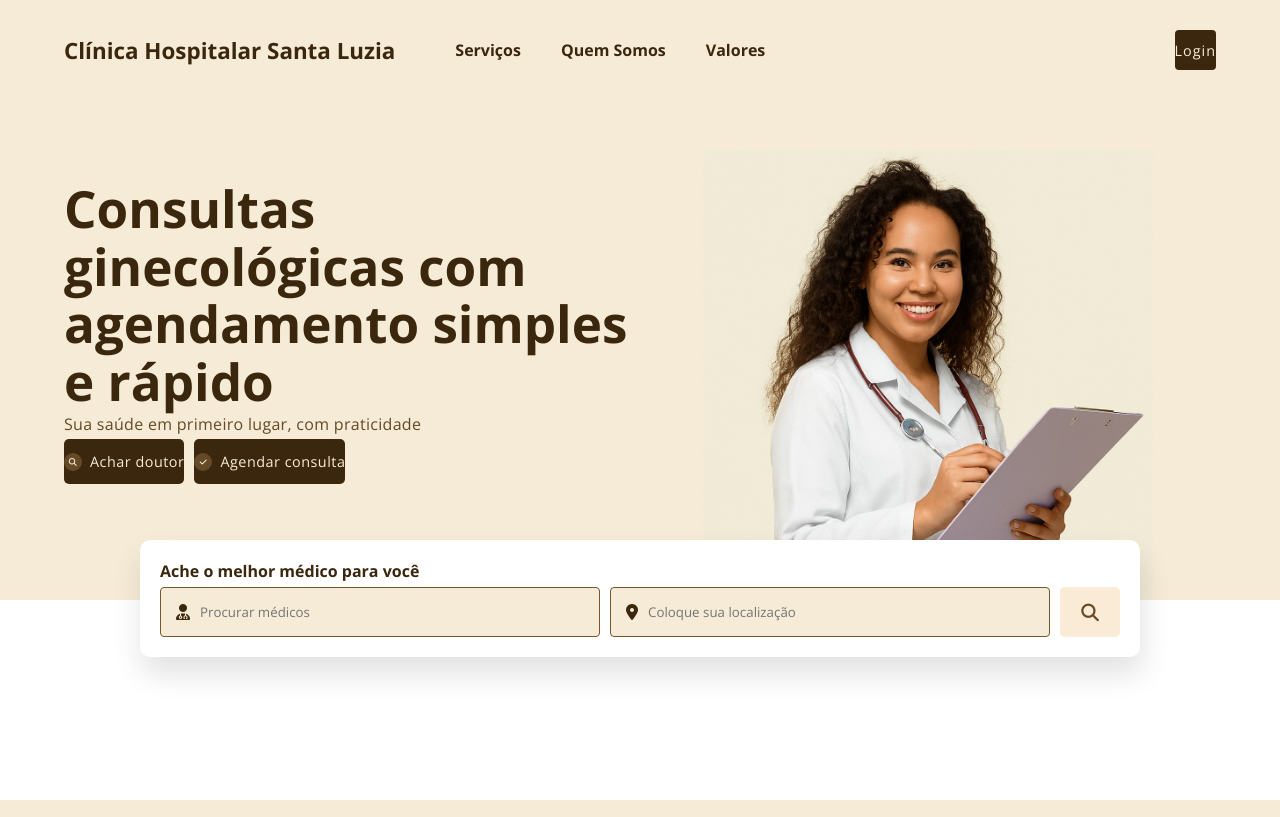
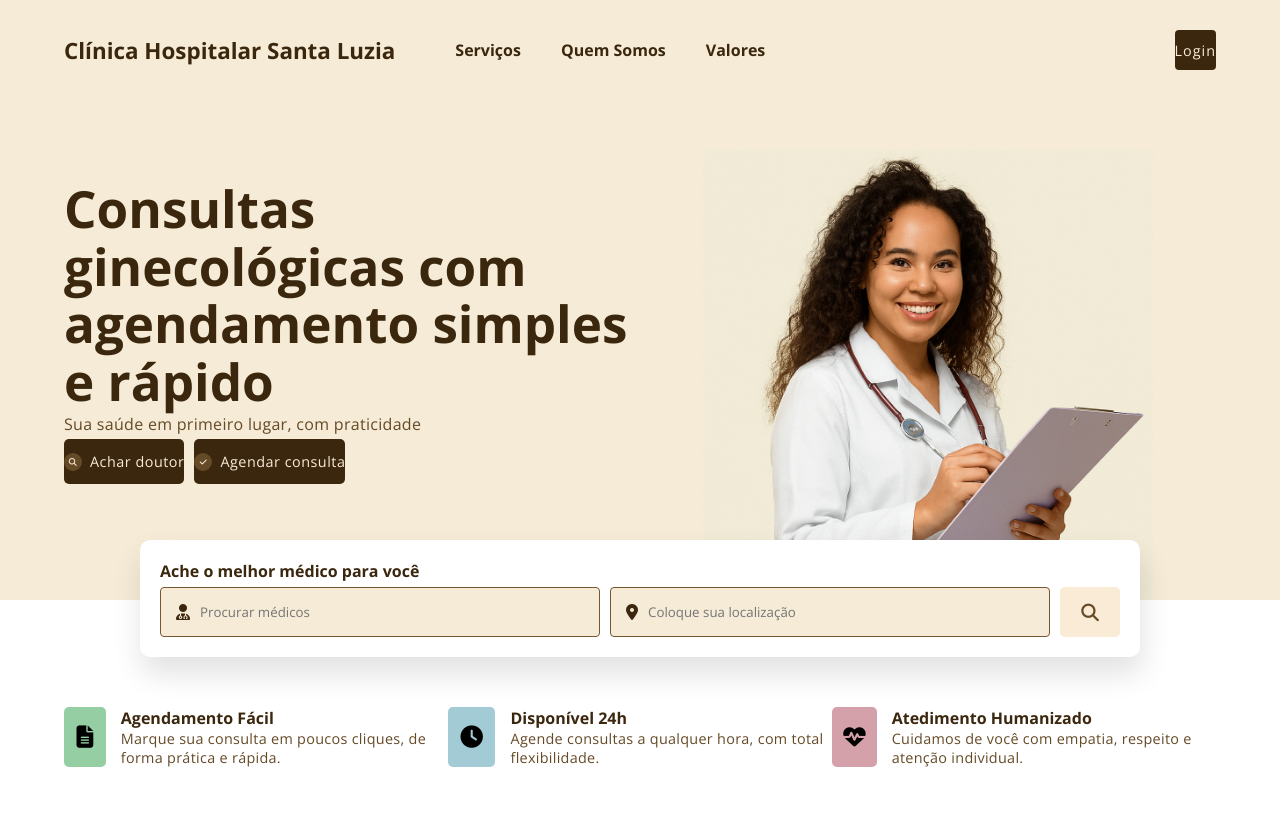
Before and after one commit to Helengendary/HSLR-Agendamentos, a FastAPI app: template templates/home.html in a window 1280 px wide. Run offline with FastAPI, Linux system fonts and the light colour scheme; the template is opened without the code that fills it, so the values that code supplies are empty; some libraries are stand-ins or nearby versions.

Commit message:
add servicos homepage e img quem-somos

```diff
--- a/static/css/homestyle.css
+++ b/static/css/homestyle.css
@@ -49,7 +49,7 @@ ul{
     transition: all ease 0.3s;
 }
 .menu li a:hover{
-     color: antiquewhite;
+     color: rgb(155, 88, 110);
 }
 .nav-btn-login{
     height: 40px;
@@ -185,3 +185,48 @@ ul{
     font-size: 1.1rem;
     cursor: pointer;
 }
+/*servicos*/
+.servicos{
+    max-width: 1200px;
+    width: 90%;
+    margin: 50px auto;
+    display: grid;
+    grid-template-columns: 1fr 1fr 1fr;
+}
+.w-info-box{
+    display: flex;
+    justify-content: flex-start;
+    align-items: center;
+}
+.w-info-icon{
+    width: 60px;
+    height: 60px;
+    display: flex;
+    justify-content: center;
+    align-items: center;
+    margin-right: 15px;
+    font-size: 1.4rem;
+    border-radius: 5px;
+}
+.w-info-box1 .w-info-icon{
+    background-color: rgb(149, 206, 163);
+}
+.w-info-box2 .w-info-icon{
+    background-color: rgb(162, 203, 214);
+}
+.w-info-box3 .w-info-icon{
+    background-color: rgb(212, 160, 169);
+}
+.w-info-text{
+    display: flex;
+    flex-direction: column;
+}
+.w-info-text strong{
+    color: #3b270e;
+    font-weight: 700;
+}
+.w-info-text p{
+    color: #654a27;
+    font-size: 0.9rem;
+    letter-spacing: 0.3px;
+}
--- a/templates/home.html
+++ b/templates/home.html
@@ -70,4 +70,43 @@
             </button>
         </div>
     </div><!--final pesquisar-->
+    <!--serviços-->
+    <section class="servicos">
+        <!--box 1 -->
+        <div class="w-info-box w-info-box1">
+            <!--icone-->
+            <div class="w-info-icon">
+                <i class="fa-solid fa-file-lines"></i>
+            </div>
+            <!--texto-->
+            <div class="w-info-text">
+                <strong>Agendamento Fácil</strong>
+                <p>Marque sua consulta em poucos cliques, de forma prática e rápida.</p>
+            </div>
+        </div>
+        <!--box 2 -->
+        <div class="w-info-box w-info-box2">
+            <!--icone-->
+            <div class="w-info-icon">
+                <i class="fa-solid fa-clock"></i>
+            </div>
+            <!--texto-->
+            <div class="w-info-text">
+                <strong>Disponível 24h</strong>
+                <p>Agende consultas a qualquer hora, com total flexibilidade.</p>
+            </div>
+        </div>
+        <!--box 3 -->
+        <div class="w-info-box w-info-box3">
+            <!--icone-->
+            <div class="w-info-icon">
+                <i class="fa-solid fa-heart-pulse"></i>
+            </div>
+            <!--texto-->
+            <div class="w-info-text">
+                <strong>Atedimento Humanizado</strong>
+                <p>Cuidamos de você com empatia, respeito e atenção individual.</p>
+            </div>
+        </div>
+    </section><!--fim servicos-->
 </body>
```
Also changed, not shown: static/img/quem-somos-img.png (added).
